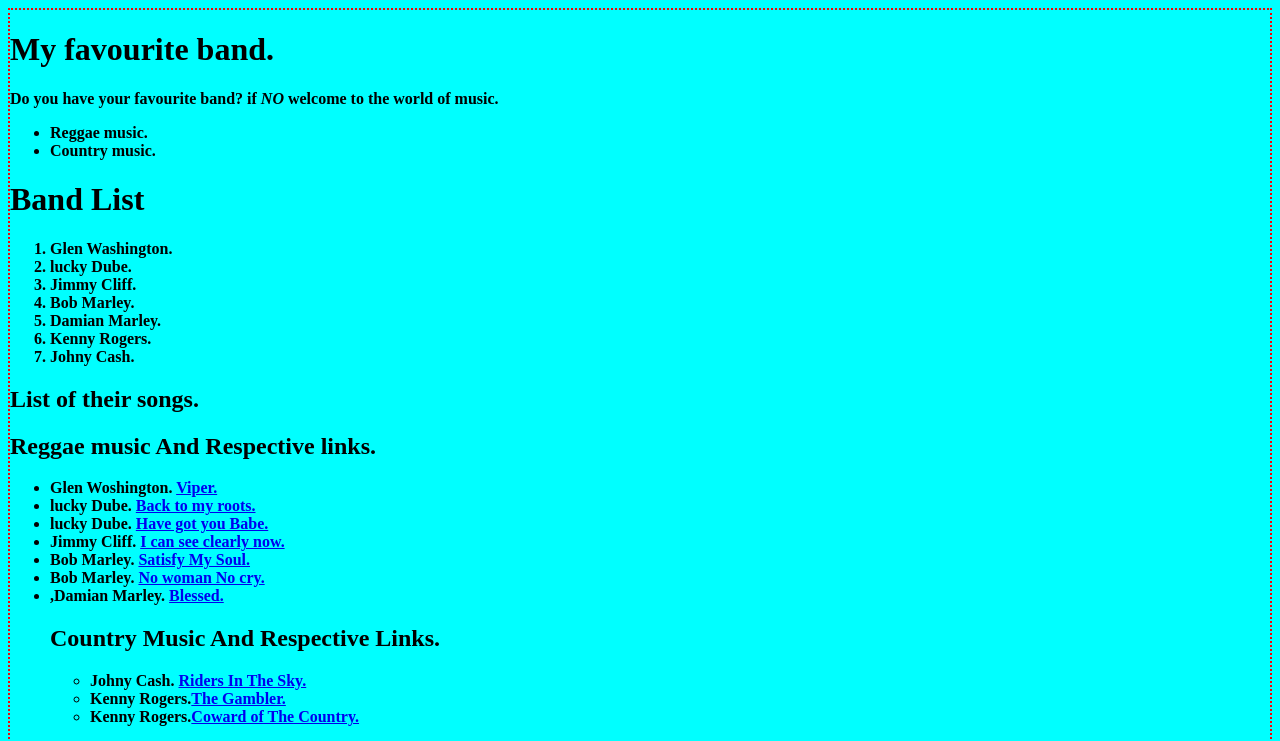
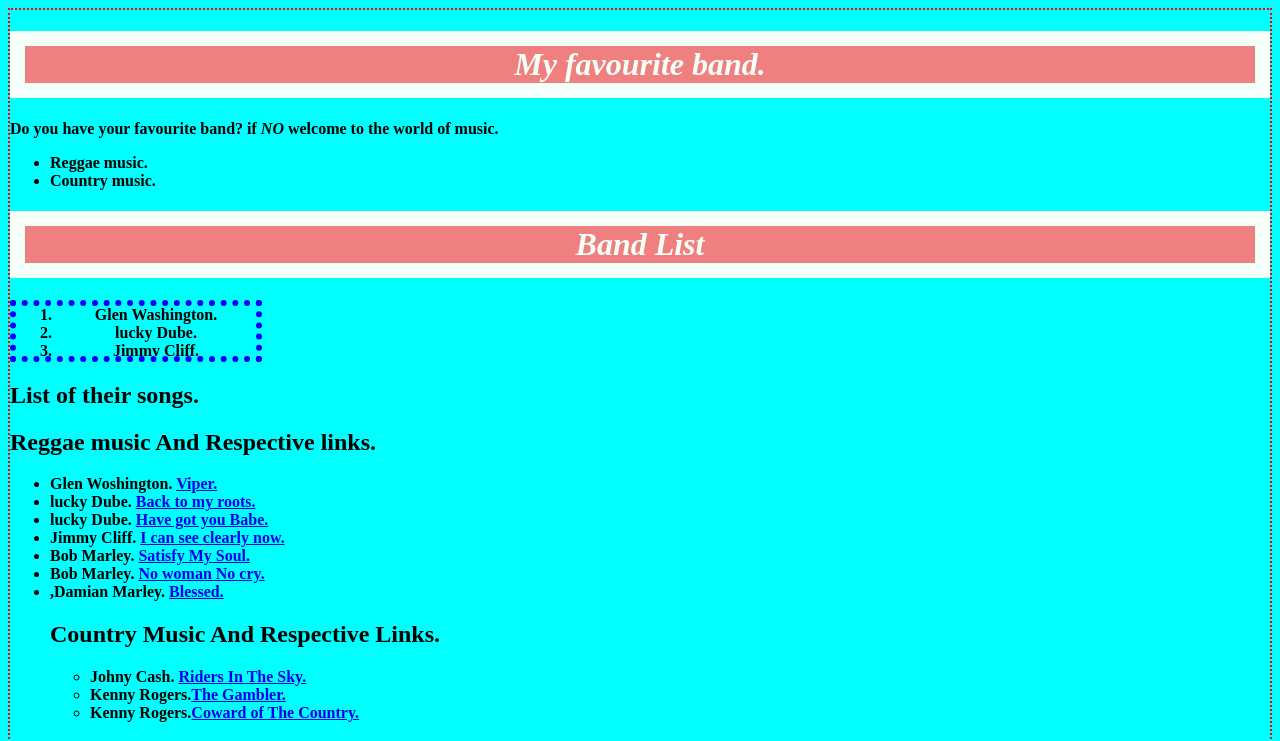
Before and after one commit to kiplangat15000/music-band-, a plain HTML site: page index.html in a window 1280 px wide. Shown: the top 741 px of the page. Drawn offline with Linux system fonts and the light colour scheme.

Commit message:
Adiing ol specifications(border, width, height, overflow, border)

```diff
--- a/index.css
+++ b/index.css
@@ -3,3 +3,24 @@ body{
     font-weight: bolder;
     border: 2px dotted red;
 }
+h1{
+    border-style: outset;
+    font-style: italic;
+    border: 1px solid;
+    border-width: 5px;
+    border-width: 15px;
+    text-align: center;
+    background-color: lightcoral;
+    color: mintcream;
+}
+ol{
+    border: 6px;
+    width: 200px;
+    height: 50px;
+    overflow: auto visible;
+    border: 6px dotted blue;
+}
+ol{
+    text-align: center;
+
+}
```
